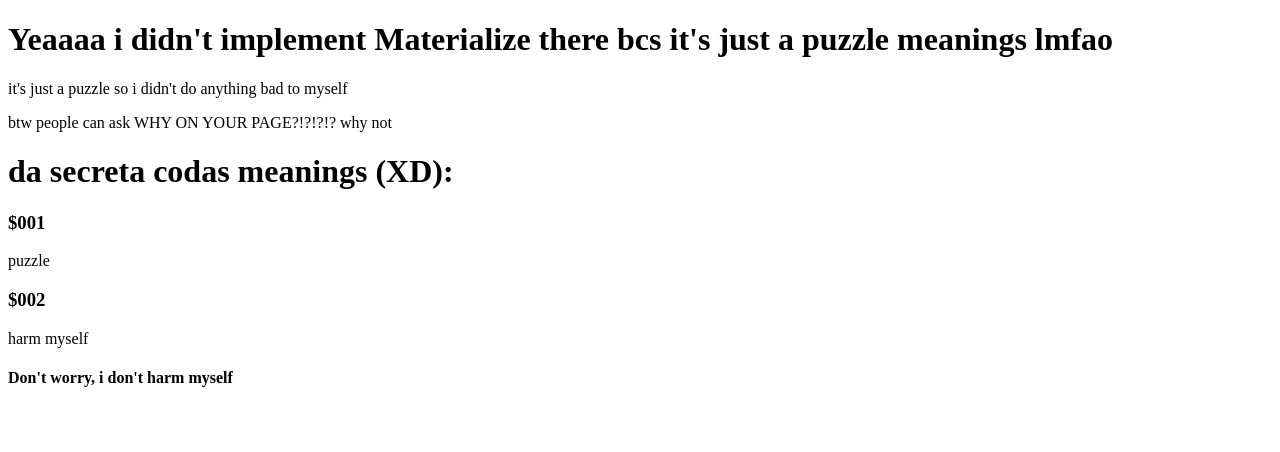
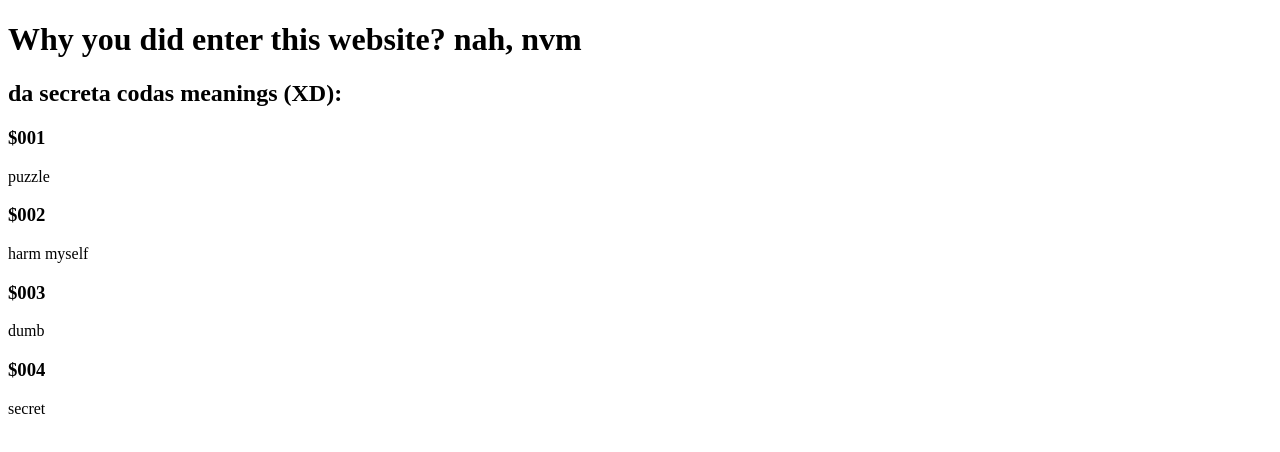
Before and after one commit to Necesku/Necesku.github.io, a plain HTML site: page personal.html in a window 1280 px wide. Drawn offline with Linux system fonts and the light colour scheme.

```diff
--- a/personal.html
+++ b/personal.html
@@ -7,14 +7,15 @@
     <title>personal trash</title>
 </head>
 <body>
-    <h1>Yeaaaa i didn't implement Materialize there bcs it's just a puzzle meanings lmfao</h1>
-    <p>it's just a puzzle so i didn't do anything bad to myself</p>
-    <p>btw people can ask WHY ON YOUR PAGE?!?!?!? why not</p>
-    <h1>da secreta codas meanings (XD):</h1>
+    <h1>Why you did enter this website? nah, nvm</h1>
+    <h2>da secreta codas meanings (XD):</h2>
     <h3>$001</h3>
     <p>puzzle</p>
     <h3>$002</h3>
     <p>harm myself</p>
-    <h4>Don't worry, i don't harm myself</h4>
+    <h3>$003</h3>
+    <p>dumb</p>
+    <h3>$004</h3>
+    <p>secret</p>
 </body>
 </html>
```
Also changed, not shown: index.html (+8 -3 lines).
